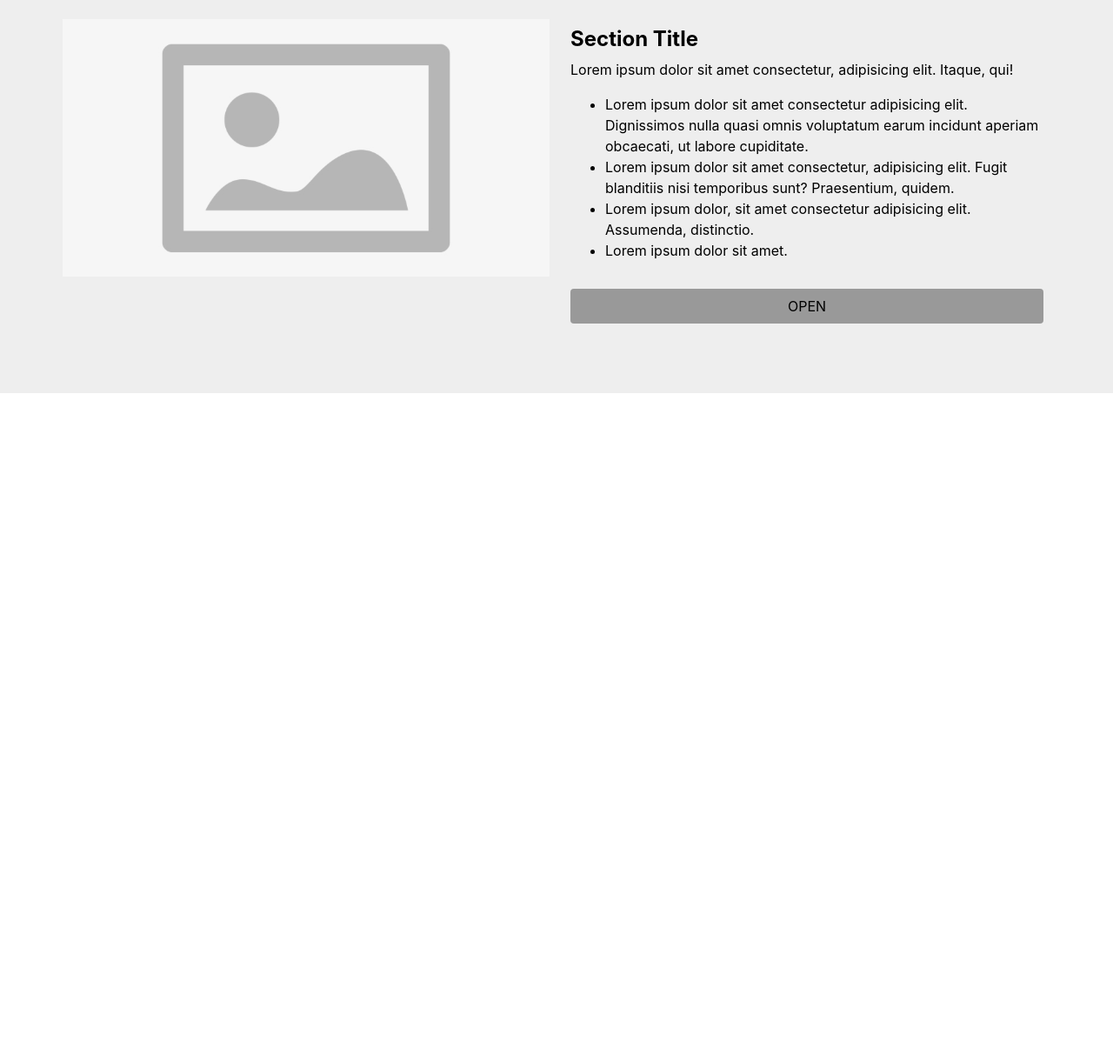
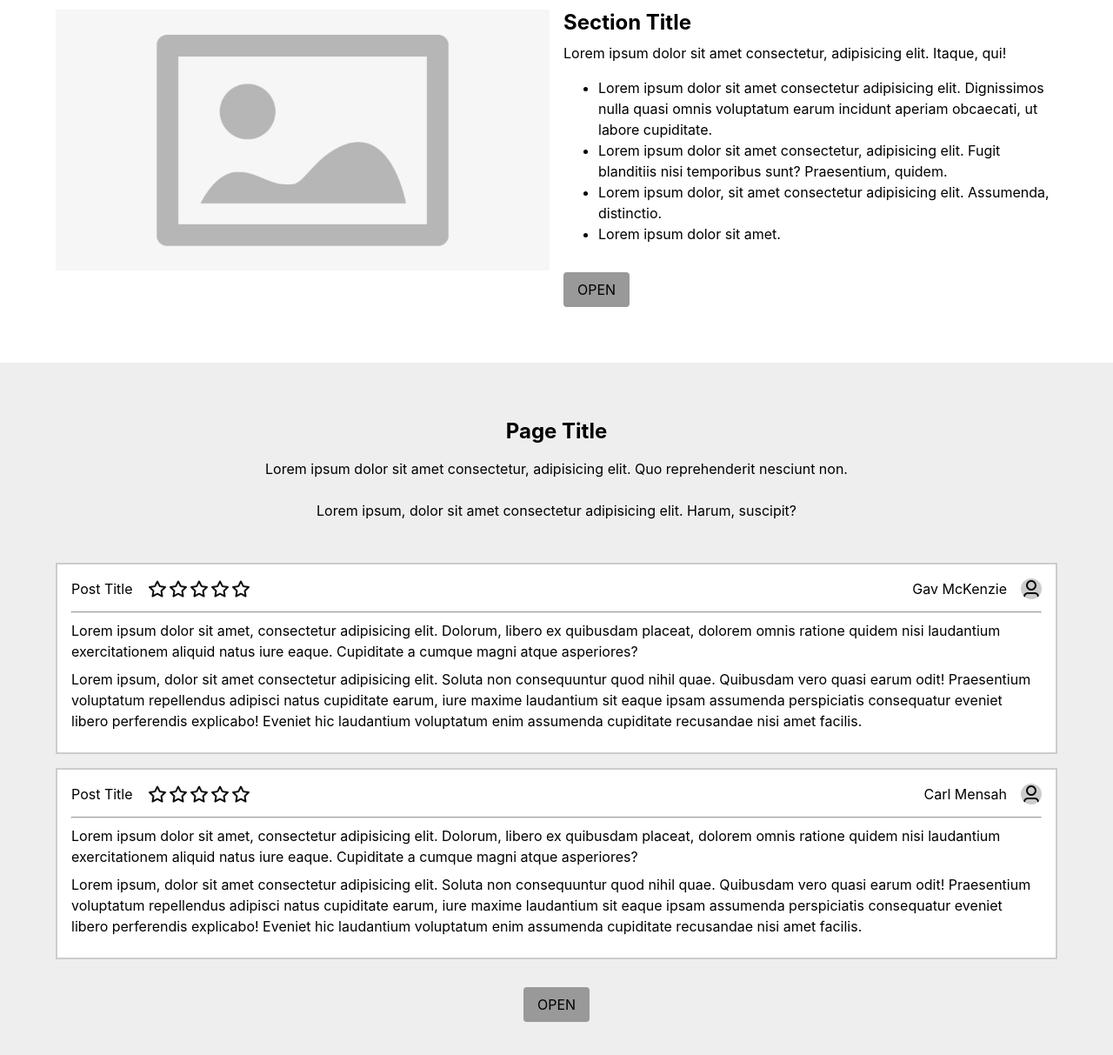
Before and after one commit to Carl-J-M/carlscampfires, a website built with Parcel: page src/index.html in a window 1280 px wide. Shown: the part 1257-2470 px from the top of the page at 87% size. Before the commit the page ends 1709 px from the top, so only its background shows below. Built offline with nearby package versions, Linux system fonts and the light colour scheme.

Commit message:
fix: wip progress

```diff
--- a/package.json
+++ b/package.json
@@ -22,6 +22,7 @@
     "normalize.css": "^8.0.1"
   },
   "devDependencies": {
-    "parcel": "^2.4.1"
+    "parcel": "^2.4.1",
+    "posthtml-modules": "^0.8.1"
   }
 }
--- a/src/index.html
+++ b/src/index.html
@@ -8,6 +8,9 @@
     <link rel="stylesheet" href="styles/style.css">
 </head>
 <body>
+  <module href="./src/components/card.html">
+    title
+  </module>
   <div class="page-section page-section--light">
     <div class="container">
       <div class="text-align--center">
@@ -16,7 +19,7 @@
           <p class="subheading">I'm a page section subheading!</p>
         </div>
       </div>
-      <div class="flex-grid">
+      <div class="flex-grid flex-grid--wrap">
         <div class="flex-grid__item flex-grid__item--grid flex-grid__item--span-3">
           <div class="card">
             <div class="text-align--center">
@@ -87,7 +90,7 @@
           <p class="subheading">I'm a page heading subheading!</p>
         </div>
       </div>
-      <div class="flex-grid">
+      <div class="flex-grid flex-grid--wrap">
         <div class="flex-grid__item flex-grid__item--grid flex-grid__item--span-4">
           <div class="card card--border">
             <div class="text-align--center">
@@ -166,9 +169,9 @@
       </div>
     </div>
   </div>
-  <div class="page-section">
+  <div class="page-section page-section--light">
     <div class="container">
-      <div class="flex-grid">
+      <div class="flex-grid flex-grid--wrap">
         <div class="flex-grid__item flex-grid__item--grid  flex-grid__item--span-6">
           <div class="image">
             <img src="assets/placeholder.png" class="image__img"/>
@@ -187,7 +190,7 @@
               </ul>
             </div>
             <div class="flex-grid__item">
-              <button class="button button--block">
+              <button class="button">
                 OPEN
               </button>
             </div>
@@ -196,5 +199,114 @@
       </div>
     </div>
   </div>
+  <div class="page-section">
+    <div class="container">
+      <div class="spacing--bottom-lg">
+        <div class="text-align--center">
+          <h2>Page Title</h2>
+          <p class="spacing--sm">
+            Lorem ipsum dolor sit amet consectetur, adipisicing elit. Quo reprehenderit nesciunt non.
+          </p>
+          <p class="spacing--sm">
+            Lorem ipsum, dolor sit amet consectetur adipisicing elit. Harum, suscipit?
+          </p>
+        </div>
+      </div>
+      <div class="card card--border">
+        <div class="flex-grid flex-grid--wrap flex-grid--space-between">
+          <div class="flex-grid__item">
+            <div class="flex-grid">
+              <div class="flex-grid__item">
+                <span>Post Title</span>
+              </div>
+              <div class="flex-grid__item">
+                <div class="star-rating">
+                  <img src="assets/star.svg" class="icon"/>
+                  <img src="assets/star.svg" class="icon"/>
+                  <img src="assets/star.svg" class="icon"/>
+                  <img src="assets/star.svg" class="icon"/>
+                  <img src="assets/star.svg" class="icon"/>
+                </div>
+              </div>
+            </div>
+          </div>
+          <div class="flex-grid__item">
+            <div class="flex-grid flex-grid--align-items-center">
+              <div class="flex-grid__item">
+                <span>Gav McKenzie</span>
+              </div>
+              <div class="flex-grid__item">
+                <img src="assets/avatar.svg" alt="A placeholder avatar" class="avatar">
+              </div>
+            </div>
+          </div>
+        </div>
+        <hr>
+        <p>
+          Lorem ipsum dolor sit amet, consectetur adipisicing elit. Dolorum, libero ex quibusdam placeat,
+          dolorem omnis ratione quidem nisi laudantium exercitationem aliquid natus iure eaque. Cupiditate
+          a cumque magni atque asperiores?
+        </p>
+        <p>
+          Lorem ipsum, dolor sit amet consectetur adipisicing elit. Soluta non consequuntur quod nihil quae.
+          Quibusdam vero quasi earum odit! Praesentium voluptatum repellendus adipisci natus cupiditate earum,
+          iure maxime laudantium sit eaque ipsam assumenda perspiciatis consequatur eveniet libero perferendis
+          explicabo! Eveniet hic laudantium voluptatum enim assumenda cupiditate recusandae nisi amet facilis.
+        </p>
+      </div>
+      <div class="spacing--sm"></div>
+      <div class="card card--border">
+        <div class="flex-grid flex-grid--wrap flex-grid--space-between">
+          <div class="flex-grid__item">
+            <div class="flex-grid">
+              <div class="flex-grid__item">
+                <span>Post Title</span>
+              </div>
+              <div class="flex-grid__item">
+                <div class="star-rating">
+                  <img src="assets/star.svg" class="icon"/>
+                  <img src="assets/star.svg" class="icon"/>
+                  <img src="assets/star.svg" class="icon"/>
+                  <img src="assets/star.svg" class="icon"/>
+                  <img src="assets/star.svg" class="icon"/>
+                </div>
+              </div>
+            </div>
+          </div>
+          <div class="flex-grid__item">
+            <div class="flex-grid flex-grid--align-items-center">
+              <div class="flex-grid__item">
+                <span>Carl Mensah</span>
+              </div>
+              <div class="flex-grid__item">
+                <img src="assets/avatar.svg" alt="A placeholder avatar" class="avatar">
+              </div>
+            </div>
+          </div>
+        </div>
+        <hr>
+        <p>
+          Lorem ipsum dolor sit amet, consectetur adipisicing elit. Dolorum, libero ex quibusdam placeat,
+          dolorem omnis ratione quidem nisi laudantium exercitationem aliquid natus iure eaque. Cupiditate
+          a cumque magni atque asperiores?
+        </p>
+        <p>
+          Lorem ipsum, dolor sit amet consectetur adipisicing elit. Soluta non consequuntur quod nihil quae.
+          Quibusdam vero quasi earum odit! Praesentium voluptatum repellendus adipisci natus cupiditate earum,
+          iure maxime laudantium sit eaque ipsam assumenda perspiciatis consequatur eveniet libero perferendis
+          explicabo! Eveniet hic laudantium voluptatum enim assumenda cupiditate recusandae nisi amet facilis.
+        </p>
+      </div>
+      <div class="spacing--top-lg">
+        <div class="flex-grid flex-grid--align-items-center flex-grid--justify-content-center">
+          <div class="flex-grid__item">
+            <button class="button">
+              OPEN
+            </button>
+          </div>
+        </div>
+      </div>
+    </div>
+  </div>
 </body>
 </html>
--- /dev/null
+++ b/src/styles/components/avatar.css
@@ -0,0 +1,8 @@
+
+.avatar {
+  border-radius: 50%;
+  width: 1.5em;
+  height: 1.5em;
+  background-color: var(--color-grey);
+  display: block;
+}
--- a/src/styles/components/flex-grid.css
+++ b/src/styles/components/flex-grid.css
@@ -1,16 +1,36 @@
-
+/* Effectively removes the initial & ending padding while preserving padding between elements */
 .flex-grid {
   display: flex;
-  flex-wrap: wrap;
+  margin: calc(var(--spacing-small) * -1);
+}
+
+.flex-grid--space-between {
+  justify-content: space-between;
+}
+
+.flex-grid--align-items-center {
+  align-items: center;
+}
+.flex-grid--justify-content-center {
+  justify-content: center;
 }
 .flex-grid--vertical {
   flex-direction: column;
 }
+.flex-grid--wrap {
+  flex-wrap: wrap;
+}
+
 .flex-grid__item {
   padding: var(--spacing-small);
-  width: 100%;
+  /* background-color: rgba(0,0,0,0.1); */
 }
 
+.flex-grid--grow {
+  flex-grow: 1;
+}
+
+  /* Forces content to occupy full height */
 .flex-grid__item--grid {
   display: grid;
 }
--- /dev/null
+++ b/src/styles/components/icon.css
@@ -0,0 +1,6 @@
+
+.icon {
+  display: flex;
+  width: 1.25em;
+  height: 1.25em;
+}
--- a/src/styles/components/spacing.css
+++ b/src/styles/components/spacing.css
@@ -2,11 +2,15 @@
 .spacing {
   padding: var(--spacing);
 }
-
+.spacing--inline {
+  display: inline-block;
+}
 .spacing--sm {
   padding: var(--spacing-small);
 }
-
+.spacing--left-sm {
+  padding-left: var(--spacing-small);
+}
 .spacing--lg {
   padding: var(--spacing-large);
 }
@@ -26,3 +30,7 @@
 .spacing--bottom-xl {
   padding-bottom: var(--spacing-xlarge);
 }
+
+.spacing--top-lg {
+  padding-top: var(--spacing-large);
+}
--- /dev/null
+++ b/src/styles/components/star-rating.css
@@ -0,0 +1,4 @@
+
+.star-rating {
+  display: inline-flex;
+}
--- a/src/styles/style.css
+++ b/src/styles/style.css
@@ -13,3 +13,5 @@
 @import './components/page-section.css';
 @import './components/spacing.css';
 @import './components/container.css';
+@import './components/star-rating.css';
+@import './components/avatar.css';
```
Also changed, not shown: src/components/card.html (added, +3 -0 lines), src/assets/avatar.svg (added), src/assets/star.svg (added), 2 other files.
